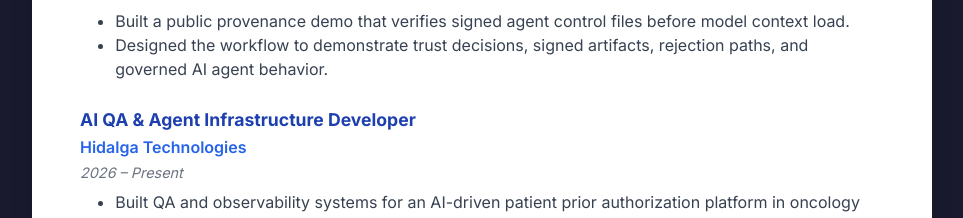
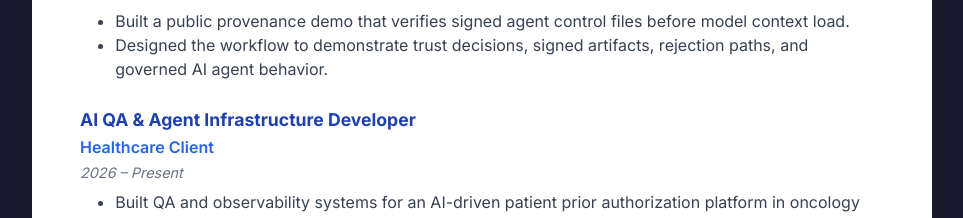
Before and after one commit to kilroyblockchain/karenkilroy, a React (Create React App) app: page /resume in a window 1280 px wide. Shown: the part 1462-1680 px from the top of the page, without its empty margins (158-1121 px from the left). Built offline with nearby package versions, Linux system fonts and the light colour scheme.

Commit message:
genericize healthcare client references

```diff
--- a/src/App.js
+++ b/src/App.js
@@ -131,7 +131,7 @@ const Portfolio = () => {
             </div>
             <div className="bg-slate-900/60 border border-slate-800 rounded-xl p-4">
               <p className="text-xs uppercase tracking-[0.2em] text-slate-500 mb-1">Current healthcare AI</p>
-              <p className="text-slate-100 font-semibold">Hidalga QA + agent infrastructure</p>
+              <p className="text-slate-100 font-semibold">Healthcare client QA + agent infrastructure</p>
               <p>
                 Built QA, traceability, and audit surfaces for oncology prior authorization workflows where patient data, agent actions, and reviewer confidence have to stay accountable.
               </p>
@@ -349,7 +349,7 @@ const Portfolio = () => {
 
             <div className="relative pl-6 md:pl-8 border-l-2 border-slate-800">
               <div className="absolute -left-[9px] top-0 w-4 h-4 bg-slate-700 rounded-full"></div>
-              <h3 className="text-lg md:text-xl font-bold">Hidalga — Patient Prior Authorization QA System</h3>
+              <h3 className="text-lg md:text-xl font-bold">Healthcare Client — Patient Prior Authorization QA System</h3>
               <p className="text-blue-400 text-sm mb-4">2026 · Oncology workflow automation</p>
               <p className="text-slate-400 leading-relaxed">
                 Built QA and observability infrastructure for an AI-driven patient prior authorization system, including audit validation,
--- a/src/Resume.js
+++ b/src/Resume.js
@@ -141,9 +141,9 @@ export default function Resume() {
             </div>
           </article>
 
-          <article className="job" aria-label="AI QA and Agent Infrastructure work at Hidalga">
+          <article className="job" aria-label="AI QA and Agent Infrastructure work for a healthcare client">
             <p className="job-title">AI QA &amp; Agent Infrastructure Developer</p>
-            <p className="job-company">Hidalga Technologies</p>
+            <p className="job-company">Healthcare Client</p>
             <p className="job-dates">2026 – Present</p>
             <div className="job-desc">
               <ul>
--- a/src/Skills.js
+++ b/src/Skills.js
@@ -171,7 +171,7 @@ export default function Skills() {
           <p className="text-slate-300 leading-relaxed">
             I build AI systems where the output is not enough. The work has to be traceable, reviewable, clinically grounded,
             secure enough for PHI boundaries, and practical enough that product teams can ship it. Free2PA adds signed control-file
-            verification to that core skill set; my recent Hidalga work adds patient prior authorization QA, agent observability,
+            verification to that core skill set; my recent healthcare client work adds patient prior authorization QA, agent observability,
             capability conformance, and audit infrastructure.
           </p>
         </section>
```
Also changed, not shown: public/karen-kilroy-ai-profile.txt, public/llms.txt.
